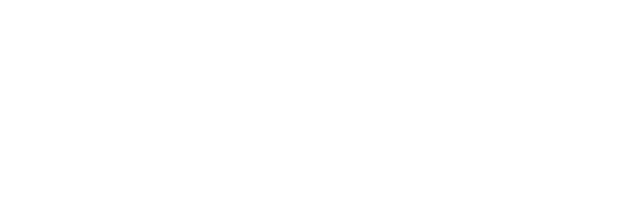
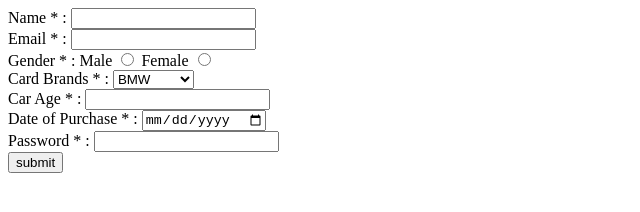
Before and after one commit to acciojob/car-insurance-form-akshaynagar14, a website: page main.html in a window 1280 px wide. Shown: the whole page, without its empty margins (0-640 px from the left). Drawn offline with Linux system fonts and the light colour scheme.

Commit message:
created a submission

```diff
--- a/main.html
+++ b/main.html
@@ -8,6 +8,41 @@
 
 <body>
 	<!-- the entire body must be written by student -->
+	<form>
+		<div>
+			<label for=""name""> Name * : <input type="text" name = "name" required ></label>
+		</div>
+		<div>
+			<label for=""email""> Email * : <input type="email" name = "email" required ></label>
+		</div>
+		<div>
+			<label for=""gender""> Gender * : Male  <input type="radio" name="gender" id="Male" required> Female <input type="radio" name="gender" id="Female" required></label>
+		</div>
+       <div>
+		   <label for=""Car_Brands"">
+		   Card Brands * :
+           <select name="car_brand" required>
+            <option value="Visa">BMW</option>
+            <option value="Rupees">Audi</option>
+            <option value="Mastercard">Mercedez</option>
+           </select>
+		   </label>
+	   </div>
+        <div>
+			<label for=""car_age""> Car Age * : <input type="number" name = "name" required ></label>
+		</div>
+		<div>
+			<label for=""Date_of_Purchase""> Date of Purchase * : <input type="date" name = "Date_of_Purchase" required ></label>
+		</div>
+		<div>
+		   <label for=""Password"">Password * : <input type="password" name="cvv" id="cvv" required></label>
+		</div>
+		<div>
+		   <label for=""name"">
+          <input type="submit" value="submit">
+		  </label>
+        </div>
+	</form>
     <script type="text/javascript" src="./script.js">
 </script>
 
```
